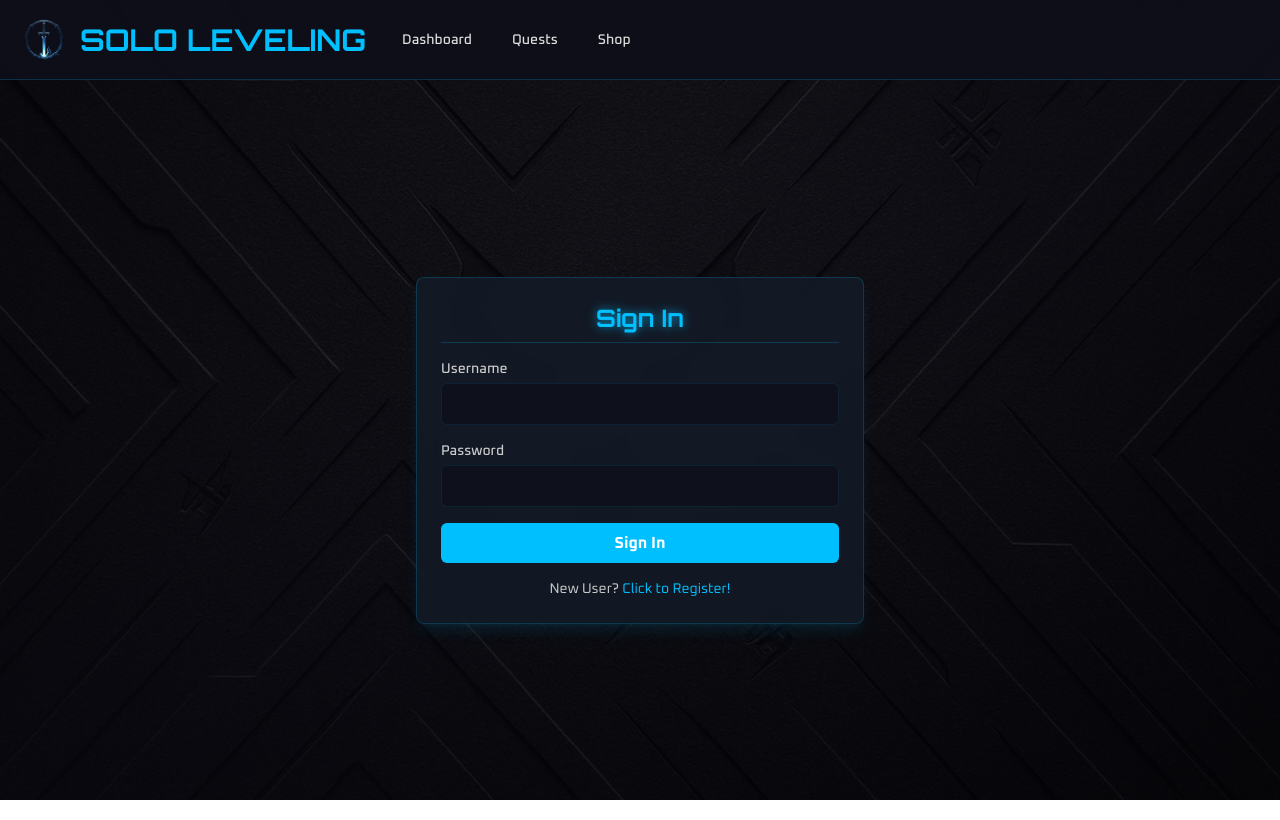
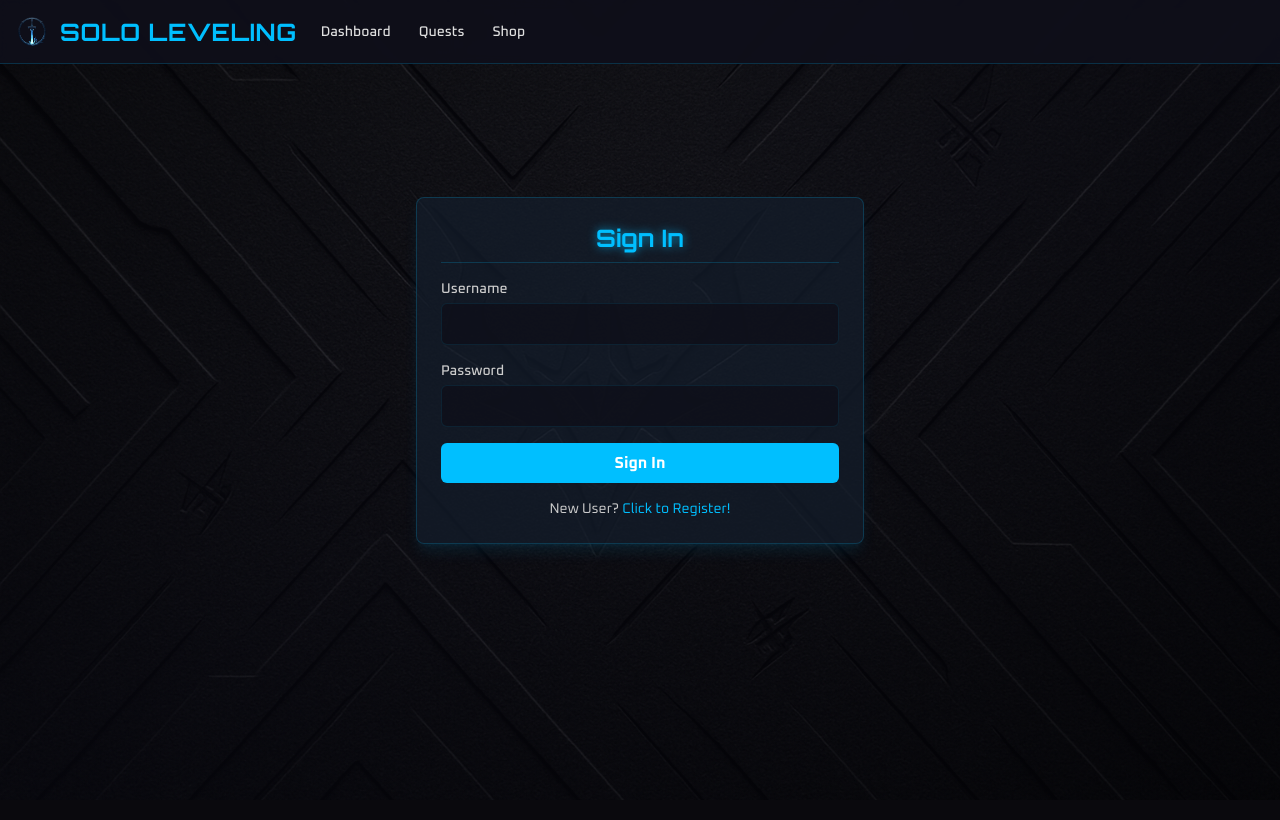
Before and after one commit to Rajrishi07/SoloLeveling, a Flask app: a page that uses app/templates/base.html in a window 1280 px wide. Run offline with Flask 3, Linux system fonts and the light colour scheme; some libraries are stand-ins or nearby versions.

Commit message:
Bugs Fixed

```diff
--- a/app/routes.py
+++ b/app/routes.py
@@ -150,7 +150,8 @@ def create_routes(app):
             getattr(current_user, "daily_quests", None),
             getattr(current_user, "weekly_quests", None),
             getattr(current_user, "elite_quests", None),
-            getattr(current_user, "epic_quests", None)
+            getattr(current_user, "epic_quests", None),
+            getattr(current_user, "habit_quests", None),
         ]):
             print("Some quests still loading — refreshing")
             return redirect(url_for('quests'))  # Reloads until all are ready
@@ -188,6 +189,7 @@ def create_routes(app):
             # Optional: mark the quest completed in the session or user model
             current_user.mark_quest_complete(quest_id)
             current_user.update_currency(difficulty)
+            current_user.update_oncomplete(quest_id)
             return jsonify({
                 "success": True,
                 "completed": True,
--- a/app/templates/base.html
+++ b/app/templates/base.html
@@ -118,54 +118,54 @@
         <div class="absolute inset-0 bg-gradient-to-br from-bg-dark/30 via-[#131326]/30 to-[#0A0A14]/30 backdrop-blur-none"></div>
     </div>
 
-    <nav class="relative z-50 bg-bg-dark/90 border-b border-primary/20 backdrop-blur-sm h-20">
+    <nav class="relative z-50 bg-bg-dark/90 border-b border-primary/20 backdrop-blur-sm h-16">
         <div class="max-w-7xl mx-auto h-full">
             <!-- Left: Logo + Links -->
-            <div class="absolute left-0 h-full flex items-center pl-4 gap-6">
+            <div class="absolute left-0 h-full flex items-center pl-3 gap-4">
                 <div class="flex-shrink-0 flex items-center gap-2">
-                    <img class="h-14 w-auto" src="/static/img/icon.png" alt="Solo Leveling Logo">
-                    <a href="/dashboard" class="text-primary font-orbitron font-bold text-3xl">SOLO LEVELING</a>
+                    <img class="h-10 w-auto" src="/static/img/icon.png" alt="Solo Leveling Logo">
+                    <a href="/dashboard" class="text-primary font-orbitron font-bold text-2xl tracking-wide">SOLO LEVELING</a>
                 </div>
-                <div class="hidden md:flex items-center gap-4">
-                    <a href="/dashboard" class="text-text-primary hover:text-primary px-3 py-2 rounded-md text-sm font-medium transition-colors duration-200">Dashboard</a>
-                    <a href="/quests" class="text-text-primary hover:text-primary px-3 py-2 rounded-md text-sm font-medium transition-colors duration-200">Quests</a>
-                    <a href="/shop" class="text-text-primary hover:text-primary px-3 py-2 rounded-md text-sm font-medium transition-colors duration-200">Shop</a>
+                <div class="hidden md:flex items-center gap-3">
+                    <a href="/dashboard" class="text-text-primary hover:text-primary px-2 py-1.5 rounded-md text-sm font-medium transition-colors duration-200">Dashboard</a>
+                    <a href="/quests" class="text-text-primary hover:text-primary px-2 py-1.5 rounded-md text-sm font-medium transition-colors duration-200">Quests</a>
+                    <a href="/shop" class="text-text-primary hover:text-primary px-2 py-1.5 rounded-md text-sm font-medium transition-colors duration-200">Shop</a>
+                </div>
+            </div>
+            {%if current_user.is_authenticated%}
+
+            <!-- Center: Currency -->
+            <div class="absolute left-1/2 transform -translate-x-1/2 h-full flex items-center space-x-3 text-sm">
+                <!-- Gold -->
+                <div class="flex items-center bg-gradient-to-br from-yellow-900 to-yellow-700 rounded-lg px-2.5 py-1 space-x-1.5 shadow-md border border-yellow-600">
+                    <img src="/static/icons/gold.ico" alt="Gold" class="w-6 h-6 rounded-sm shadow-inner">
+                    <span class="font-semibold text-yellow-300 text-sm">{{current_user.gold}}</span>
+                </div>
+                <!-- Crystals -->
+                <div class="flex items-center bg-gradient-to-br from-blue-900 to-indigo-800 rounded-lg px-2.5 py-1 space-x-1.5 shadow-md border border-blue-500">
+                    <img src="/static/icons/crystal.ico" alt="Crystals" class="w-6 h-6 rounded-sm shadow-lg animate-pulse">
+                    <span class="font-semibold text-blue-300 text-sm">{{current_user.crystals}}</span>
+                </div>
+                <!-- Essence Dust -->
+                <div class="flex items-center bg-gradient-to-br from-purple-900 to-fuchsia-800 rounded-lg px-2.5 py-1 space-x-1.5 shadow-md border border-fuchsia-500">
+                    <img src="/static/icons/essence_dust.ico" alt="Essence Dust" class="w-6 h-6 rounded-sm shadow-md">
+                    <span class="font-semibold text-fuchsia-300 text-sm">{{current_user.essence_dust}}</span>
+                </div>
+                <!-- Shadow Tokens -->
+                <div class="flex items-center bg-gradient-to-br from-indigo-900 to-purple-800 rounded-lg px-2.5 py-1 space-x-1.5 shadow-lg border border-purple-600">
+                    <img src="/static/icons/shadow_token.ico" alt="Shadow Tokens" class="w-6 h-6 rounded-sm shadow-xl animate-pulse">
+                    <span class="font-semibold text-indigo-100 text-sm">{{current_user.shadow_tokens}}</span>
                 </div>
             </div>
 
-            {% if current_user.is_authenticated %}
-            <!-- Center: Currency -->
-            <div class="absolute left-1/2 transform -translate-x-1/2 h-full flex items-center space-x-4 text-sm ml-10">
-                <!-- Gold -->
-                <div class="flex items-center bg-gradient-to-br from-yellow-900 to-yellow-700 rounded-xl px-3 py-1.5 space-x-2 shadow-md border border-yellow-600">
-                    <img src="{{ url_for('static', filename='icons/gold.ico') }}" alt="Gold" class="w-7 h-7 rounded-sm shadow-inner">
-                    <span class="font-semibold text-yellow-300">{{ current_user.gold }}</span>
-                </div>
-                <!-- Crystals -->
-                <div class="flex items-center bg-gradient-to-br from-blue-900 to-indigo-800 rounded-xl px-3 py-1.5 space-x-2 shadow-md border border-blue-500">
-                    <img src="{{ url_for('static', filename='icons/crystal.ico') }}" alt="Crystals" class="w-7 h-7 rounded-sm shadow-lg animate-pulse">
-                    <span class="font-semibold text-blue-300">{{ current_user.crystals }}</span>
-                </div>
-                <!-- Essence Dust -->
-                <div class="flex items-center bg-gradient-to-br from-purple-900 to-fuchsia-800 rounded-xl px-3 py-1.5 space-x-2 shadow-md border border-fuchsia-500">
-                    <img src="{{ url_for('static', filename='icons/essence_dust.ico') }}" alt="Essence Dust" class="w-7 h-7 rounded-sm shadow-md">
-                    <span class="font-semibold text-fuchsia-300">{{ current_user.essence_dust }}</span>
-                </div>
-                <!-- Shadow Tokens -->
-                <div class="flex items-center bg-gradient-to-br from-indigo-900 to-purple-800 rounded-xl px-3 py-1.5 space-x-2 shadow-lg border border-purple-600">
-                    <img src="{{ url_for('static', filename='icons/shadow_token.ico') }}" alt="Shadow Tokens" class="w-7 h-7 rounded-sm shadow-xl animate-pulse">
-                    <span class="font-semibold text-indigo-100">{{ current_user.shadow_tokens }}</span>
-                </div>
+            <!-- Right: User Info -->
+            <div class="absolute right-0 h-full flex items-center gap-3 pr-4">
+                <span class="text-text-muted text-sm">{{current_user.username}}</span>
+                <a href="/auth/logout" class="text-text-primary hover:text-primary px-2.5 py-1.5 rounded-md text-sm font-medium transition-colors duration-200">Logout</a>
             </div>
-
-            <!-- Right: Username + Logout -->
-            <div class="absolute right-0 h-full flex items-center gap-4 pr-6">
-                <span class="text-text-muted text-base">{{ current_user.username }}</span>
-                <a href="/auth/logout" class="text-text-primary hover:text-primary px-3 py-2 rounded-md text-base font-medium transition-colors duration-200">Logout</a>
-            </div>
-            {% endif %}
         </div>
     </nav>
+    {%endif%}
 
 
 
--- a/app/templates/dashboard.html
+++ b/app/templates/dashboard.html
@@ -3,12 +3,12 @@
 {% block content %}
 <div class="w-full min-h-[calc(100vh-60px)] relative">
     <!-- XP Progress Header - Full Width -->
-    <div class="w-full px-4 py-4">
-        <div class="flex justify-between text-sm mb-2">
+    <div class="w-full px-4 py-3">
+        <div class="flex justify-between text-sm mb-1">
             <span class="text-primary font-tech text-base">Next: {{ next_level_info.next }}</span>
             <span class="text-secondary font-tech text-base">(+{{ next_level_info.xp_to_next | format_number }} XP)</span>
         </div>
-        <div class="h-3 bg-primary/10 rounded-full overflow-hidden mt-1.5 border border-primary/20 shadow-lg shadow-primary/10">
+        <div class="h-3 bg-primary/10 rounded-full overflow-hidden mt-1 border border-primary/20 shadow-lg shadow-primary/10">
             <div class="h-full bg-gradient-to-r from-primary via-secondary to-success rounded-full shadow-inner" style="width: {% set progress = ((current_user.xp - next_level_info.level_start) / (next_level_info.level_end - next_level_info.level_start + 1)) * 100 %}{{ '{:.1f}'.format(progress) }}%"></div>
         </div>
     </div>
```
Also changed, not shown: app/models.py (+31 -4 lines), app/prompts.py (+13 -7 lines).
